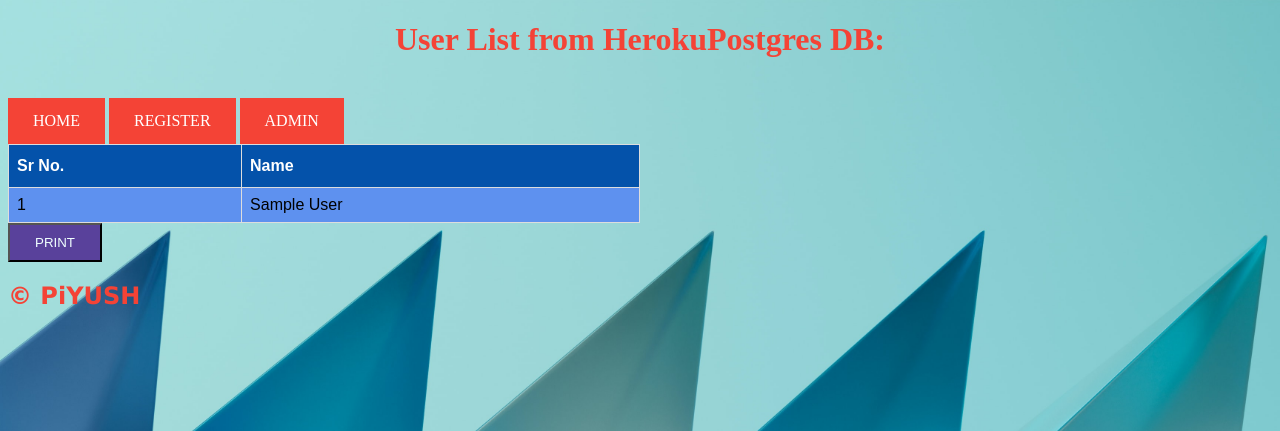
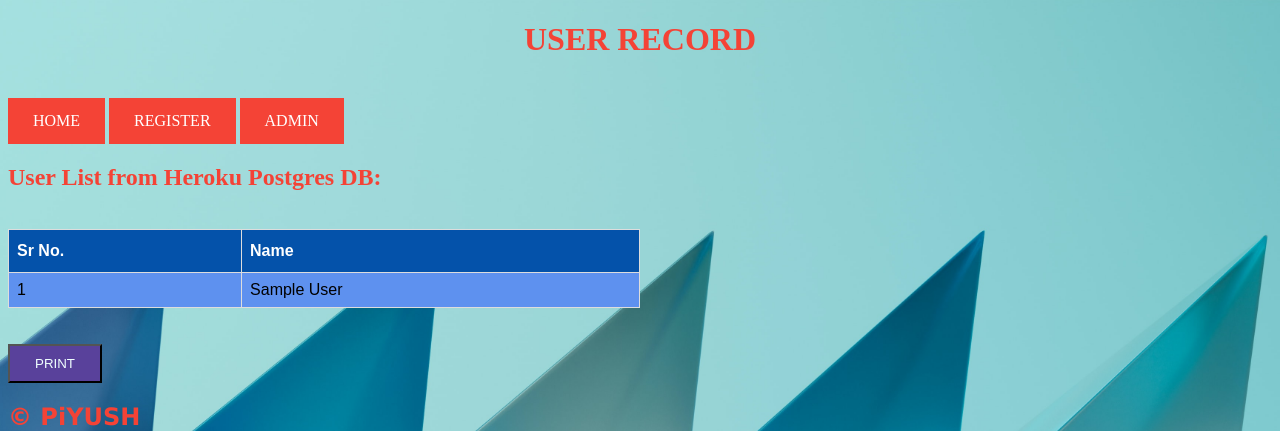
Before and after one commit to p4piyush/herokuapp, a Django app: page /show_users/ in a window 1280 px wide. Shown: the top 431 px of the page. Run offline with Django 4.2, Linux system fonts and the light colour scheme; tables that the repository leaves empty hold one stand-in row (values such as "Sample post").

Commit message:
V8 Final touchup

```diff
--- a/templates/add_user.html
+++ b/templates/add_user.html
@@ -50,14 +50,18 @@
 <body style="background-color: rgb(226, 226, 226);">
 
 
-    <center><h1 style="color: #f44336; fill: aqua;">Please Enter your details</h1></center>
+    <h1 style="color: #f44336; fill: aqua; align-content: center;">REGISTRATION</h1>
 
     <div style="display: inline;">
         <a href="https://p4piyush.herokuapp.com/" target="_self">HOME</a>
         <a href="https://p4piyush.herokuapp.com/show_users" target="_self">SHOW-USERS</a>
         <a href="https://p4piyush.herokuapp.com/admin" target="_self">ADMIN</a></br>
     </div >
+    </br>
+    </br>
+    </br>
 
+        <h2 style="color: rgb(247, 130, 35);">Please Enter your details</h2>
         <form action="/save_user/" method="POST" >
             {% csrf_token %}
             <p style="display: inline; font-size: larger;">Enter Your Name:</p> <input type="text" name="name" id="name" >
--- a/templates/index.html
+++ b/templates/index.html
@@ -42,6 +42,9 @@
         <a href="https://p4piyush.herokuapp.com/show_image" target="_self" >SHOW-IMAGE</a>
 
     </div>
+    </br>
+    </br>
+    </br>
 
 
 
--- a/templates/show_user_record.html
+++ b/templates/show_user_record.html
@@ -63,7 +63,8 @@
 </head>
 <body style="background-color: rgb(246, 246, 239);">
 
-    <h1 style="color: #f44336;">User List from HerokuPostgres DB:</h1></br>
+    <h1 style="color: #f44336;">USER RECORD</h1></br>
+
 
     <div style="display: inline;">
 
@@ -73,7 +74,7 @@
 
     </div>
 
-
+    <h2 style="color: #f44336;">User List from Heroku Postgres DB:</h2></br>
     <table border="1" id="userinfo1">
         <thead>
             <th>Sr No.</th>
@@ -89,6 +90,8 @@
             {% endfor %}
         </tbody>
     </table>
+    </br>
+    </br>
 
 
     <input type="button" style="padding: 10px 25px; background-color: #59419b; color: azure;" value="PRINT" onclick="window.print()" >
```
